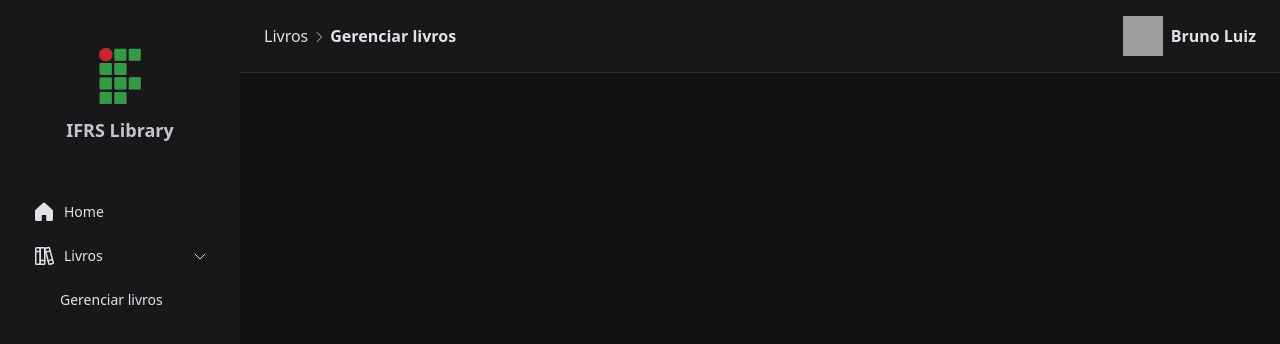
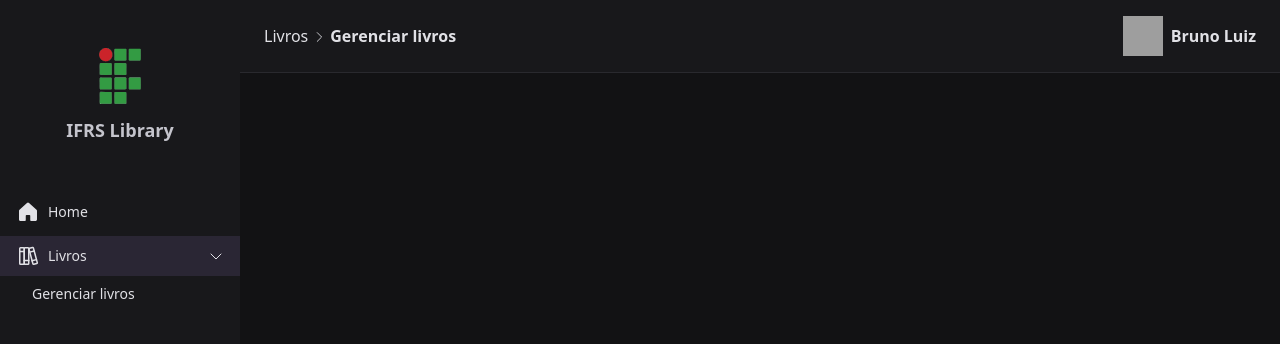
Before and after one commit to brunosllz/library-ifrs, a React (Vite) app: page / in a window 1280 px wide. Both pictures are taken after a click on the heading "Livros". Shown: the top 344 px of the page. Built offline with nearby package versions, Linux system fonts and the light colour scheme; grey boxes are pictures that could not be loaded.

Commit message:
Refactoring sibe bar component

```diff
--- a/src/layouts/components/Sidebar.tsx
+++ b/src/layouts/components/Sidebar.tsx
@@ -5,7 +5,7 @@ import { Logo } from '../../assets/Logo'
 
 export function Sidebar() {
   return (
-    <aside className="flex min-h-screen w-full max-w-[240px] flex-col justify-between bg-gray-800 px-4 py-6">
+    <aside className="flex min-h-screen w-full max-w-[240px] flex-col justify-between bg-gray-800 py-6">
       <div className="flex flex-col">
         <header className="flex gap-3 flex-col items-center rounded-md bg-transparent py-6">
           <Logo />
@@ -17,9 +17,9 @@ export function Sidebar() {
             to="/home"
             className={({ isActive }) => {
               return clsx(
-                'flex items-center rounded-md px-4 py-2 gap-2 hover:bg-gray-400 hover:text-gray-800 transition-colors',
+                'flex items-center px-4 py-2 gap-2 hover:bg-gray-700 transition-colors',
                 {
-                  'bg-gray-100 text-gray-700': isActive,
+                  'bg-gray-700 border-r-8 border-violet-900': isActive,
                 },
               )
             }}
@@ -30,31 +30,29 @@ export function Sidebar() {
           </NavLink>
 
           <details className="group">
-            <summary className="flex gap-2 cursor-pointer items-center rounded-lg px-4 py-2">
+            <summary className="flex gap-2 cursor-pointer items-center px-4 py-2 group-open:bg-gray-600">
               <Books size={24} className="" />
 
-              <span className="text-sm font-medium ">Livros</span>
+              <span className="text-sm font-medium">Livros</span>
 
               <span className="ml-auto shrink-0 transition duration-300 group-open:rotate-90">
                 <CaretRight />
               </span>
             </summary>
 
-            <nav aria-label="Books Nav" className="mt-1.5 ml-4 flex flex-col">
+            <nav aria-label="Books Nav" className="flex flex-col">
               <NavLink
                 to="books"
                 className={({ isActive }) => {
                   return clsx(
-                    'flex items-center rounded-md px-4 py-2 gap-2 hover:bg-gray-400 hover:text-gray-800 transition-colors',
+                    'flex items-center px-4 py-2 gap-2 hover:bg-gray-700 transition-colors pl-8',
                     {
-                      'bg-gray-100 text-gray-700': isActive,
+                      'bg-gray-700 border-r-8 border-violet-900': isActive,
                     },
                   )
                 }}
               >
-                <span className="ml-3 text-sm font-medium">
-                  Gerenciar livros
-                </span>
+                <span className="text-sm font-medium">Gerenciar livros</span>
               </NavLink>
             </nav>
           </details>
```
